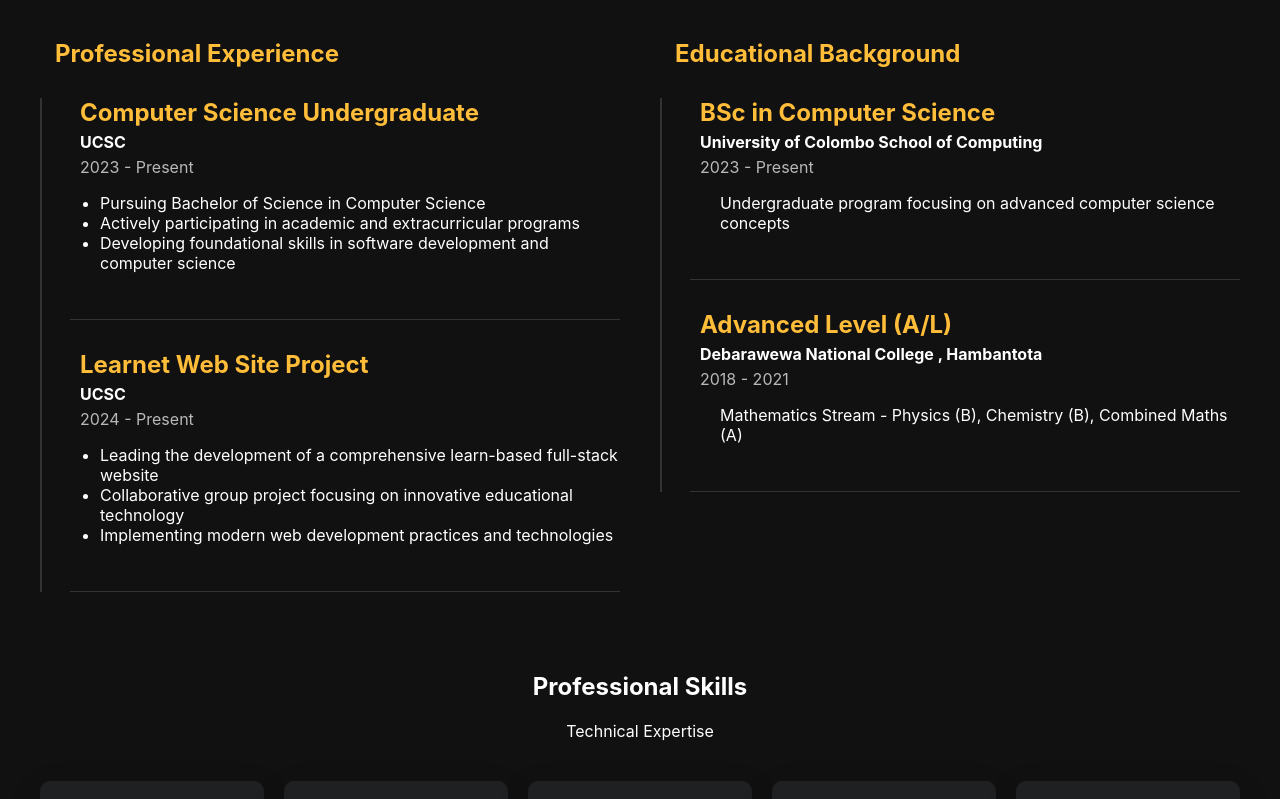
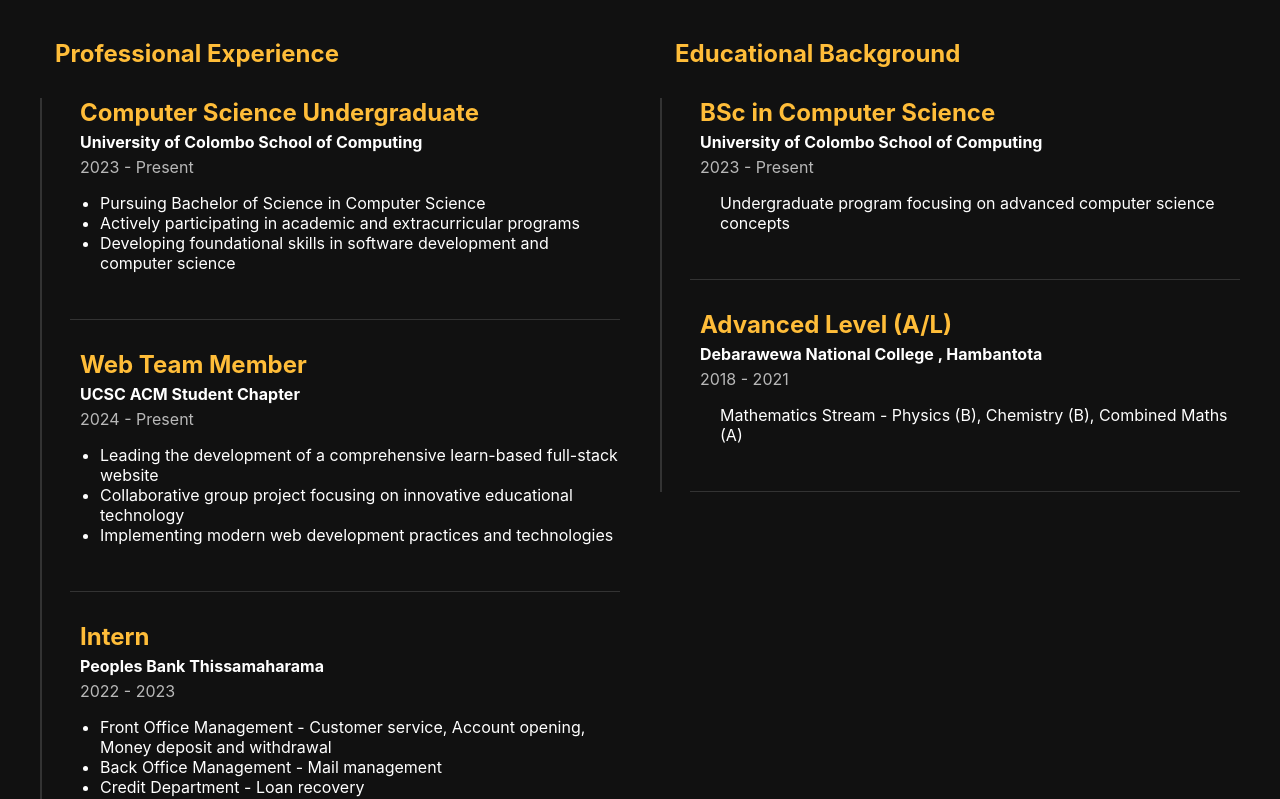
Before and after one commit to Peshala84/modern-porthfolio, a React (Create React App) app: page / in a window 1280 px wide. Shown: the part 2523-3322 px from the top of the page. Built offline with nearby package versions, Linux system fonts and the light colour scheme.

Commit message:
Refactor button styles and update resume details for clarity

```diff
--- a/src/components/Projects.css
+++ b/src/components/Projects.css
@@ -160,7 +160,7 @@
     margin-top: 50px;
   }
 
-  .btn {
+  .p_btn {
     display: inline-block;
     padding: 10px 20px;
     border-radius: 5px;
@@ -169,12 +169,16 @@
     transition: background-color 0.3s ease;
   }
 
-  .btn-primary {
-    background-color: var(--primary-color);
+  .p_btn-primary {
+    background-color: transparent;
+  color: var(--text-color);
+  border: 2px solid var(--primary-color);
   }
 
-  .btn-primary:hover {
-    background-color: #e0a800;
+  .p_btn-primary:hover {
+    background-color: var(--primary-color);
+    color: var(--secondary-color);
+    border: 2px solid var(--primary-color);
   }
 
   /* Responsive Design */
--- a/src/components/Projects.js
+++ b/src/components/Projects.js
@@ -136,7 +136,7 @@ function Projects() {
             href="https://github.com/Peshala84"
             target="_blank"
             rel="noopener noreferrer"
-            className="btn btn-primary"
+            className="p_btn p_btn-primary"
           >
             Explore More on GitHub
           </a>
--- a/src/components/Resume.js
+++ b/src/components/Resume.js
@@ -6,7 +6,7 @@ function Resume() {
   const experiences = [
     {
       title: "Computer Science Undergraduate",
-      company: "UCSC",
+      company: "University of Colombo School of Computing",
       period: "2023 - Present",
       description: [
         "Pursuing Bachelor of Science in Computer Science",
@@ -15,13 +15,23 @@ function Resume() {
       ]
     },
     {
-      title: "Learnet Web Site Project",
-      company: "UCSC",
+      title: "Web Team Member",
+      company: "UCSC ACM Student Chapter",
       period: "2024 - Present",
       description: [
         "Leading the development of a comprehensive learn-based full-stack website",
         "Collaborative group project focusing on innovative educational technology",
         "Implementing modern web development practices and technologies"
+      ]
+    },
+    {
+      title: "Intern",
+      company: "Peoples Bank Thissamaharama",
+      period: "2022 - 2023",
+      description: [
+        "Front Office Management - Customer service, Account opening, Money deposit and withdrawal",
+        "Back Office Management - Mail management",
+        "Credit Department - Loan recovery"
       ]
     },
   ];
```
